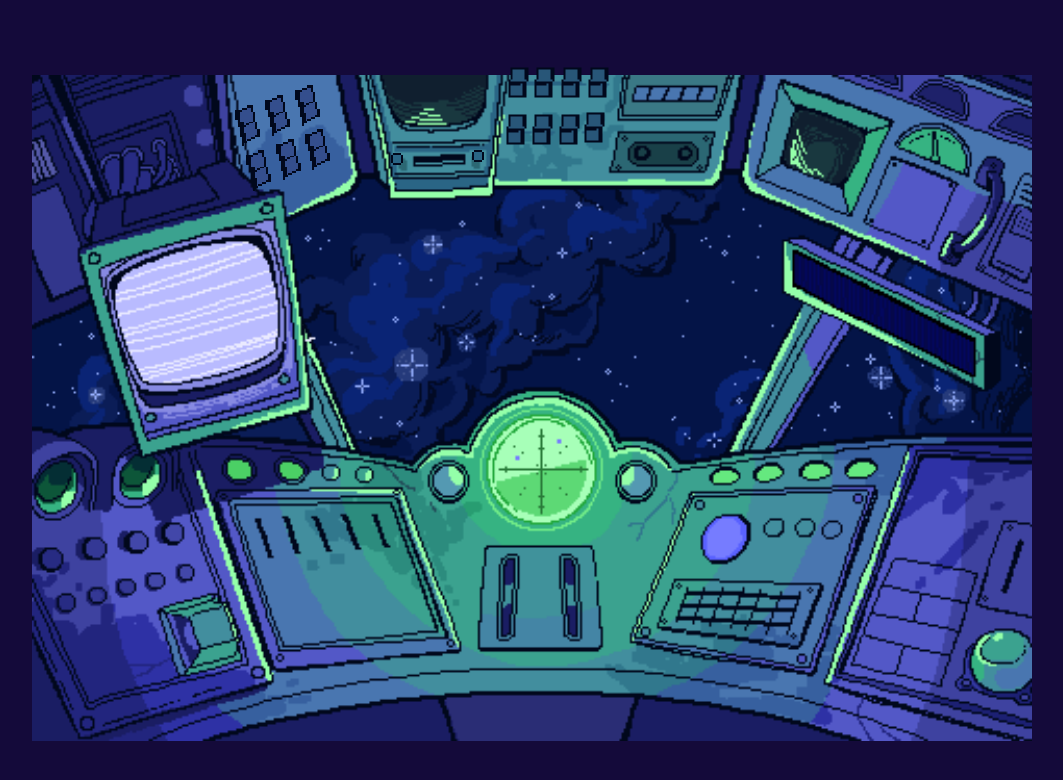
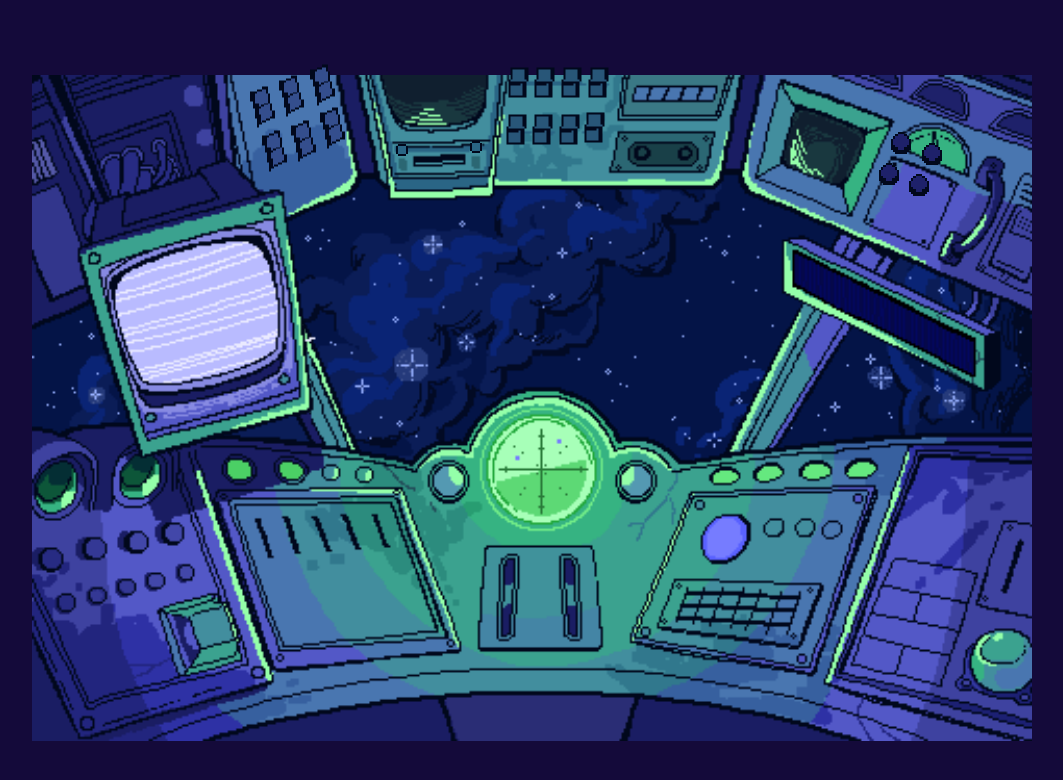
Before and after one commit to iesnoth/Trapped-in-Space, a plain HTML site: page index.html in a window 1280 px wide. Shown: the whole page, without its empty margins (108-1171 px from the left). Drawn offline with Linux system fonts and the light colour scheme.

Commit message:
placed a bunch of buttons

```diff
--- a/index.html
+++ b/index.html
@@ -14,11 +14,14 @@
     <div id="container">
         <!-- Console top -->
         <div name="top panel" id="top">
+            <div id="left-buttons"></div>
             <div id="center-buttons"></div>
+            <div id="right-buttons"></div>
             <img id="top-bg" src="assets/top-console.gif" alt="desktop top">
         </div>
         <!-- Console bottom -->
         <div name="bottom panel" id="bottom">
+            <div id="center-console"></div>
             <img id="bottom-bg" src="assets/bott-console.gif" alt="desktop bottom">
         </div>
         <!-- Background -->
--- a/index.js
+++ b/index.js
@@ -1,30 +1,47 @@
+const buttonArray = [
+//Top Console
+    [
+        //Left panel
+        //Top Row
+        move(newButton('assets/switch-tl/off.png', 'left-buttons')).to(19,-30),
+        move(newButton('assets/switch-tl/off.png', 'left-buttons')).to(23,-19),
+        move(newButton('assets/switch-tl/off.png', 'left-buttons')).to(29,-8),
+        //Bottom Row
+        move(newButton('assets/switch-tl/off.png', 'left-buttons')).to(-44,-74),
+        move(newButton('assets/switch-tl/off.png', 'left-buttons')).to(-40,-64),
+        move(newButton('assets/switch-tl/off.png', 'left-buttons')).to(39,-6),
+        //Circle TV
+        move(newButton('assets/circle-tv/off.png', 'top')).to(-124, 603),
+        move(newButton('assets/circle-tv/off.png', 'top')).to(-62, 606),
+        //Center Panel
+        //top row
+        move(newButton('assets/center-switch/off.png', 'center-buttons')).to(24, -7),
+        move(newButton('assets/center-switch/off.png', 'center-buttons')).to(30, -7),
+        move(newButton('assets/center-switch/off.png', 'center-buttons')).to(37, -7),
+        move(newButton('assets/center-switch/off.png', 'center-buttons')).to(44, -7),
+        //bottom row
+        move(newButton('assets/center-switch/off.png', 'center-buttons')).to(-58, -54),
+        move(newButton('assets/center-switch/off.png', 'center-buttons')).to(-52, -54),
+        move(newButton('assets/center-switch/off.png', 'center-buttons')).to(-45, -54),
+        move(newButton('assets/center-switch/off.png', 'center-buttons')).to(40, -18),
+        //Right panel
+        move(newButton('assets/circle-tr/off.png', 'right-buttons')).to(19,-18),
+        move(newButton('assets/circle-tr/off.png', 'right-buttons')).to(30,-29),
+        move(newButton('assets/circle-tr/off.png', 'right-buttons')).to(-33,-49),
+        move(newButton('assets/circle-tr/off.png', 'right-buttons')).to(-23,-60)
+    ],
+    //Bottom Panel
+    [
 
-//Top left panel
-//Top Row
-move(newButton('assets/switch-tl/off.png','top')).to(-210, 640)
-move(newButton('assets/switch-tl/off.png','top')).to(-205, 650)
-move(newButton('assets/switch-tl/off.png','top')).to(-200, 660)
-//Bottom Row
-move(newButton('assets/switch-tl/off.png','top')).to(-274, 595)
-move(newButton('assets/switch-tl/off.png','top')).to(-269, 606)
-move(newButton('assets/switch-tl/off.png','top')).to(-265, 616)
-//Circle TV
-move(newButton('assets/circle-tv/off.png','top')).to(-204,621)
-move(newButton('assets/circle-tv/off.png','top')).to(-135,624)
-//Top Center Panel
-//top row
-move(newButton('assets/center-switch/off.png','center-buttons')).to (24,-7)
-move(newButton('assets/center-switch/off.png','center-buttons')).to (30,-7)
-move(newButton('assets/center-switch/off.png','center-buttons')).to (37,-7)
-move(newButton('assets/center-switch/off.png','center-buttons')).to (44,-7)
-//bottom row
-move(newButton('assets/center-switch/off.png','center-buttons')).to (-58,-54)
-move(newButton('assets/center-switch/off.png','center-buttons')).to (-52,-54)
-move(newButton('assets/center-switch/off.png','center-buttons')).to (-45,-54)
-move(newButton('assets/center-switch/off.png','center-buttons')).to (40,-18)
+
+    ]
+
+]
+
+const switchArray = []
 
 //makes a new button
-function newButton(url,id) {
+function newButton(url, id) {
     let button = document.createElement('img')
     button.src = url
     button.style.position = 'relative';
--- a/style.css
+++ b/style.css
@@ -45,7 +45,18 @@ body {
     height: 50%;
 }
 
-/* Buttons */
+/* Buttons Divs*/
+/* TOP */
+#left-buttons {
+    width: 140px;
+    height: 125px;
+    z-index: 4;
+    position: absolute;
+    left: 24%;
+    top: 11%;
+    transform: translate(-35%, -50%);
+}
+
 #center-buttons {
     width: 150px;
     height: 125px;
@@ -54,6 +65,27 @@ body {
     left: 50%;
     top: 12%;
     transform: translate(-35%, -50%);
+}
+
+#right-buttons {
+    position: absolute;
+    z-index: 4;
+    width: 110px;
+    height: 110px;
+    left: 88%;
+    top: 23.5%;
+    transform: translate(-50%, -50%);
+}
+
+/* BOTTOM */
+#center-console {
+    position: absolute;
+    z-index: 3;
+    width: 200px;
+    height: 250px;
+    left: 51%;
+    top: 92%;
+    transform: translate(-50%, -50%);
 }
 
 .button {
```
Also changed, not shown: assets/circle-tr/off.png (added), assets/circle-tr/on.png (added).
